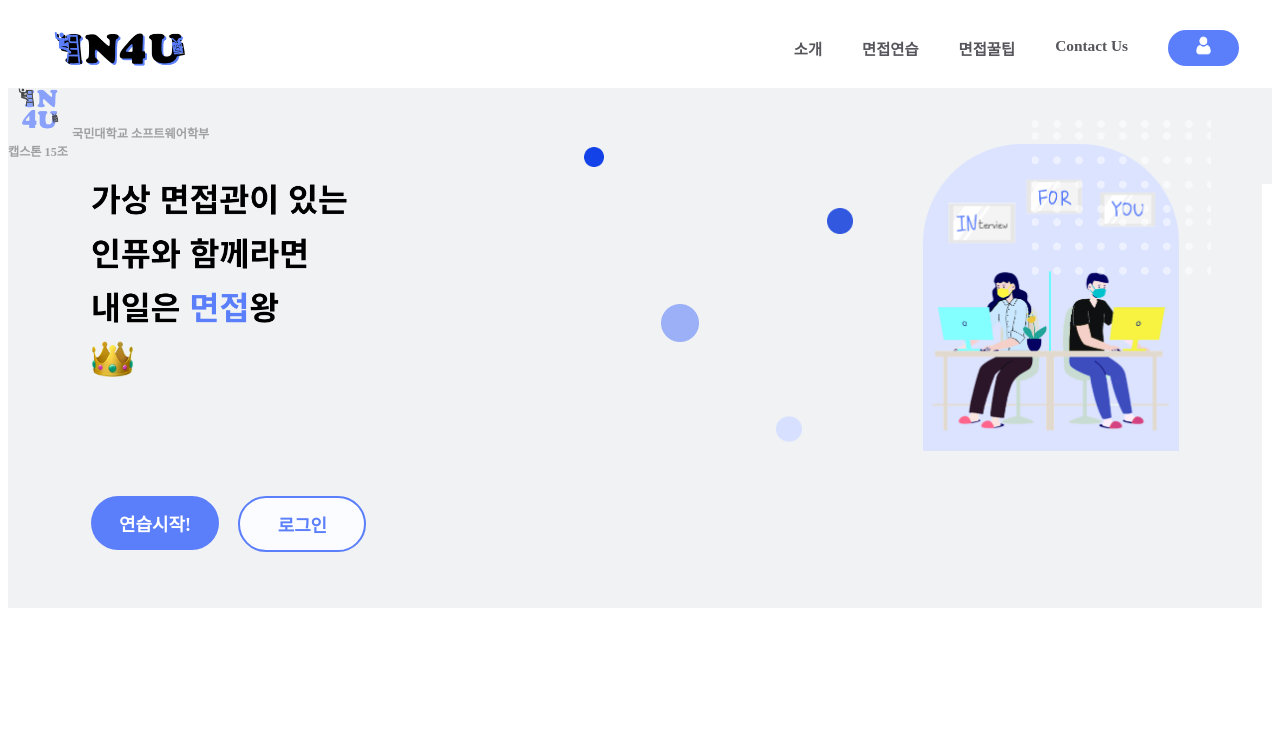
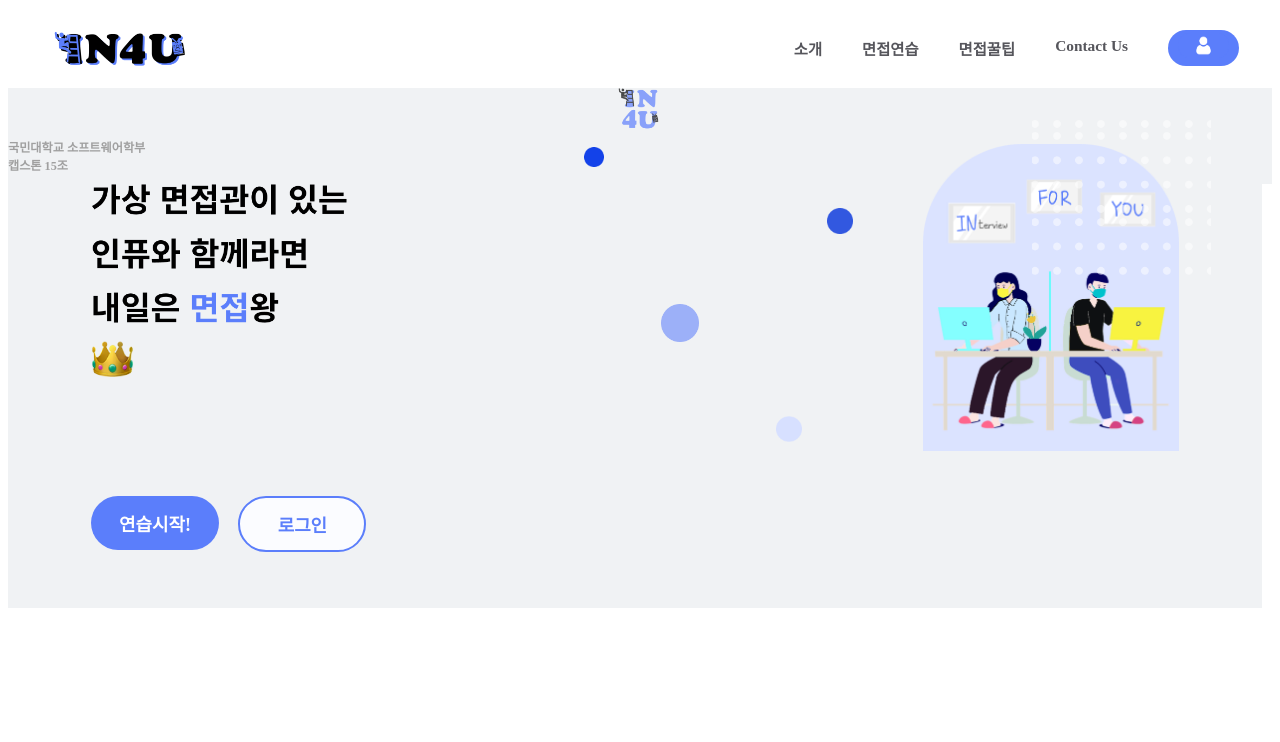
Before and after one commit to kookmin-sw/capstone-2022-15, a React (Create React App) app in the folder src/front/: page / in a window 1280 px wide. Shown: the top 742 px of the page. Built offline with nearby package versions, Linux system fonts and the light colour scheme.

Commit message:
footer - img_logo_footer 중앙 정렬

```diff
--- a/src/front/src/pages/components/Footer.css
+++ b/src/front/src/pages/components/Footer.css
@@ -5,7 +5,7 @@ Home.js에서 style로 top 지정해도 페이지마다 다르게 보이는 건
 일단 모든 페이지 하단에서 보이게 쓸 수 있도록 fixed로 하단에 고정해 놓음!
 */
 
-.FR-footer-gray{
+  .FR-footer-gray {
     /* position: fixed; */
     /* bottom: 0vh; */
     width: 100%;
@@ -15,13 +15,15 @@ Home.js에서 style로 top 지정해도 페이지마다 다르게 보이는 건
 
     background: #F0F2F4;
   }
-  .img-logo-footer{
+  .img-logo-footer {
     position: relative;
     width: 5vw;
+    display: flex;
+    margin: auto;
     /* left: 46.5vw;
     top: 2.2vh; */
   }
-  .footer-gray-txt{
+  .footer-gray-txt {
     position: relative;
     width: 15vw;
 
```
